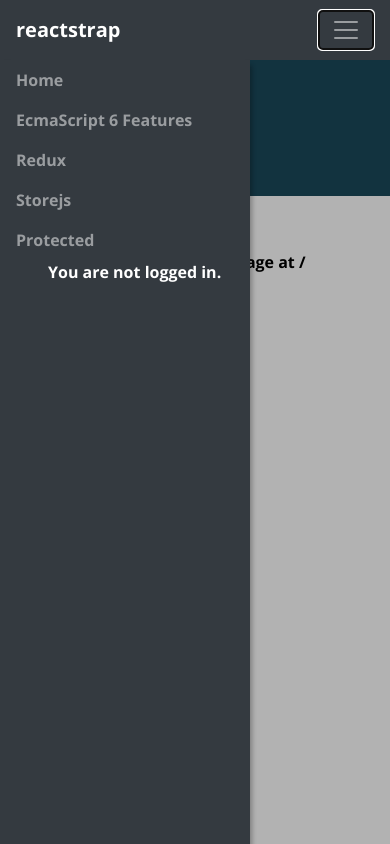
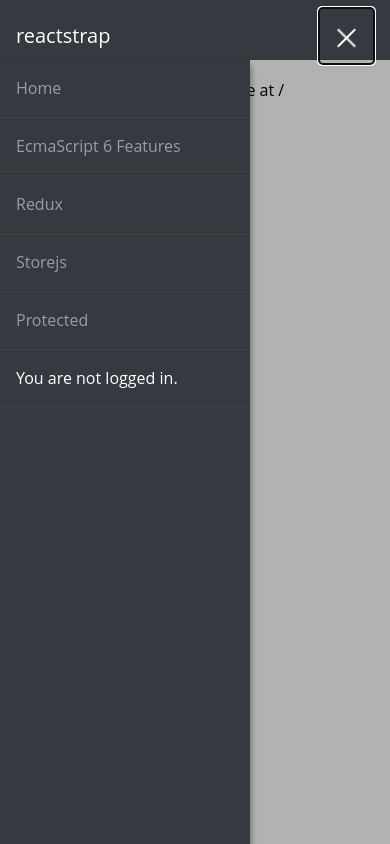
Before and after one commit to marcovui/webpack4-react-bootstrap4, a React app: page /login in a window 390 px wide. Both pictures are taken after a click on the button 346 px from the left and 30 px from the top of the page. Built offline with nearby package versions, Linux system fonts and the light colour scheme.

Commit message:
changes to navbar

```diff
--- /dev/null
+++ b/src/assets/_scss/hamburgers.scss
@@ -0,0 +1,100 @@
+$icon-color: #fff;
+
+.hamburger {
+  padding: 15px 15px;
+  display: inline-block;
+  cursor: pointer;
+  transition-property: opacity, filter;
+  transition-duration: 0.15s;
+  transition-timing-function: linear;
+  font: inherit;
+  color: inherit;
+  text-transform: none;
+  background-color: transparent;
+  border: 0;
+  margin: 0;
+  overflow: visible; }
+  .hamburger:hover {
+    opacity: 0.7; }
+  .hamburger.active:hover {
+    opacity: 0.7; }
+  .hamburger.active .hamburger-inner,
+  .hamburger.active .hamburger-inner::before,
+  .hamburger.active .hamburger-inner::after {
+    background-color: $icon-color; }
+
+.hamburger-box {
+  width: 25px;
+  height: 24px;
+  display: inline-block;
+  position: relative;
+  vertical-align: middle;
+}
+
+.hamburger-inner {
+  display: block;
+  top: 50%;
+  margin-top: -2px; }
+  .hamburger-inner, .hamburger-inner::before, .hamburger-inner::after {
+    width: 25px;
+    height: 2px;
+    background-color: $icon-color;
+    border-radius: 4px;
+    position: absolute;
+    transition-property: transform;
+    transition-duration: 0.15s;
+    transition-timing-function: ease; }
+  .hamburger-inner::before, .hamburger-inner::after {
+    content: "";
+    display: block; }
+  .hamburger-inner::before {
+    top: -10px; }
+  .hamburger-inner::after {
+    bottom: -10px; }
+
+/*
+   * 3DX
+   */
+.hamburger--3dx .hamburger-box {
+  perspective: 80px; }
+
+.hamburger--3dx .hamburger-inner {
+  transition: transform 0.15s cubic-bezier(0.645, 0.045, 0.355, 1), background-color 0s 0.1s cubic-bezier(0.645, 0.045, 0.355, 1); }
+  .hamburger--3dx .hamburger-inner::before, .hamburger--3dx .hamburger-inner::after {
+    transition: transform 0s 0.1s cubic-bezier(0.645, 0.045, 0.355, 1); }
+
+.hamburger--3dx.active .hamburger-inner {
+  background-color: transparent !important;
+  transform: rotateY(180deg); }
+  .hamburger--3dx.active .hamburger-inner::before {
+    transform: translate3d(0, 10px, 0) rotate(45deg); }
+  .hamburger--3dx.active .hamburger-inner::after {
+    transform: translate3d(0, -10px, 0) rotate(-45deg); }
+
+/*
+   * Collapse
+   */
+   .hamburger--collapse .hamburger-inner {
+    top: auto;
+    bottom: 0;
+    transition-duration: 0.13s;
+    transition-delay: 0.13s;
+    transition-timing-function: cubic-bezier(0.55, 0.055, 0.675, 0.19); }
+    .hamburger--collapse .hamburger-inner::after {
+      top: -20px;
+      transition: top 0.2s 0.2s cubic-bezier(0.33333, 0.66667, 0.66667, 1), opacity 0.1s linear; }
+    .hamburger--collapse .hamburger-inner::before {
+      transition: top 0.12s 0.2s cubic-bezier(0.33333, 0.66667, 0.66667, 1), transform 0.13s cubic-bezier(0.55, 0.055, 0.675, 0.19); }
+
+  .hamburger--collapse.active .hamburger-inner {
+    transform: translate3d(0, -10px, 0) rotate(-45deg);
+    transition-delay: 0.22s;
+    transition-timing-function: cubic-bezier(0.215, 0.61, 0.355, 1); }
+    .hamburger--collapse.active .hamburger-inner::after {
+      top: 0;
+      opacity: 0;
+      transition: top 0.2s cubic-bezier(0.33333, 0, 0.66667, 0.33333), opacity 0.1s 0.22s linear; }
+    .hamburger--collapse.active .hamburger-inner::before {
+      top: 0;
+      transform: rotate(-90deg);
+      transition: top 0.1s 0.16s cubic-bezier(0.33333, 0, 0.66667, 0.33333), transform 0.13s 0.25s cubic-bezier(0.215, 0.61, 0.355, 1); }
--- a/src/assets/_scss/styles.scss
+++ b/src/assets/_scss/styles.scss
@@ -1,14 +1,13 @@
 @import "variables";
 @import "../../../node_modules/bootstrap/scss/bootstrap";
-@import "utilities";
 
+
+// Extra
+@import "hamburgers";
+
+// Components
 @import "../../js/components/Structural/MenuNavigation/style.scss";
 @import "../../js/components/ReactParallax/style.scss";
-
-@font-face {
-  font-family: OpenSans-Bold;
-  src: url(../fonts/OpenSans-Bold.ttf);
-}
 
 body {
   font-family: OpenSans-Bold, 'Open Sans', sans-serif;
--- a/src/js/components/ReactParallax/index.jsx
+++ b/src/js/components/ReactParallax/index.jsx
@@ -10,13 +10,15 @@
 
   render() {
     const { children } = this.props;
+    const { bgImage, bgImageAlt, strength } = this.props;
+
     return (
       <div>
         {/* -----basic config-----*/}
         <Parallax
-          bgImage="/assets/images/milkyway.jpg"
-          bgImageAlt="the cat"
-          strength={600}
+          bgImage={bgImage}
+          bgImageAlt={bgImageAlt}
+          strength={strength}
         >
           <div style={{ height: '80vh' }}>
             {children}
--- a/src/js/components/structural/Header.jsx
+++ b/src/js/components/structural/Header.jsx
@@ -1,6 +1,6 @@
 import React, { Component } from 'react';
 
-class Header extends Component {
+class HeaderHero extends Component {
   constructor() {
     super();
     this.state = {};
@@ -9,15 +9,9 @@
   render() {
     const { title } = this.props;
     return (
-      <header>
-        <div className="container">
-          <h2>
-            {title}
-          </h2>
-        </div>
-      </header>
+      <div>aaa</div>
     );
   }
 }
 
-export default Header;
+export default HeaderHero;
--- a/src/js/components/structural/MenuNavigation/index.jsx
+++ b/src/js/components/structural/MenuNavigation/index.jsx
@@ -15,7 +15,7 @@
 
 const AuthButton = withRouter(
   ({ history }) => fakeAuth.isAuthenticated ? (
-    <div className="ml-5 text-white">
+    <div className="py-3 pl-3 text-white">
       {'Welcome! '}
       <button
         type="button"
@@ -28,7 +28,7 @@
       </button>
     </div>
   ) : (
-    <div className="ml-5 text-white">
+    <div className="py-3 pl-3 text-white">
       {'You are not logged in.'}
     </div>
   )
@@ -79,7 +79,12 @@
             <NavbarBrand href="/">
               {'reactstrap'}
             </NavbarBrand>
-            <NavbarToggler onClick={this.toggle} />
+            { /* <NavbarToggler onClick={this.toggle} /> */ }
+            <button className={`navbar-toggler hamburger hamburger--collapse ${classIsOpen}`} type="button" onClick={this.toggle}>
+              <span className="hamburger-box">
+                <span className="hamburger-inner" />
+              </span>
+            </button>
             <Collapse navbar className={classIsOpen}>
               <Nav className="ml-auto" navbar>
                 <NavItem>
@@ -107,8 +112,10 @@
                     {'Protected'}
                   </NavLink>
                 </NavItem>
+                <NavItem>
+                  <AuthButton />
+                </NavItem>
               </Nav>
-              <AuthButton />
             </Collapse>
           </div>
         </Navbar>
--- a/src/js/components/structural/MenuNavigation/style.scss
+++ b/src/js/components/structural/MenuNavigation/style.scss
@@ -19,6 +19,9 @@
   }
 }
 
+.navbar {
+  border-bottom: 1px solid #333;
+}
 // Large devices (desktops, 992px and up)
 @media (min-width: 992px) {
   .navbar {
@@ -30,7 +33,7 @@
     &.is-scrolling {
       height: $navbar-sm-h;
       &.bg-dark {
-        background: theme-color("dark") !important;
+        background: rgba(theme-color("dark"), .9) !important;
       }
     }
   }
@@ -47,21 +50,29 @@
   .navbar-collapse {
     position: fixed;
     top: $navbar-sm-h;
-    left: 0;
+    left: -$sidebar-w;
     width: $sidebar-w;
     height: 100vh;
     box-shadow: 2px 5px 5px rgba(0,0,0,0.3);
-    transform: translateX(-$sidebar-w);
+    transform: translateX(0);
     transition: transform .2s ease, visibility .2s ease;
     visibility: hidden;
     &.active {
-      transform: translateX(0);
+      transform: translateX($sidebar-w);
       visibility: visible;
     }
   }
-  .navbar-nav .nav-link {
-    padding-right: 1em;
-    padding-left: 1em;
+  .navbar-nav {
+    .nav-item {
+      border-bottom: 1px solid #404040;
+    }
+    .nav-link {
+      padding: 1em;
+      border-bottom: 1px solid #333;
+      &:hover {
+        background: lighten(theme-color("dark"), 1%);
+      }
+    }
   }
   .bg-dark .navbar-collapse {
     background: theme-color("dark");
--- a/src/js/components/views/Es6Features.jsx
+++ b/src/js/components/views/Es6Features.jsx
@@ -1,12 +1,12 @@
 import React from 'react';
-import Header from '../structural/Header';
+import HeaderHero from '../Structural/Header';
 
 const Es6Features = (props) => {
   const { title } = props;
   // const { subTitle } = props;
   return (
     <div>
-      <Header title={title} />
+      <HeaderHero title={title} />
       <div className="section">
         <div className="container">
           <a href="https://blog.pragmatists.com/top-10-es6-features-by-example-80ac878794bb" target="_blank" rel="noopener noreferrer" className="btn btn-link">Top 10 ES6 features by example</a>
--- a/src/js/components/views/Login.jsx
+++ b/src/js/components/views/Login.jsx
@@ -2,7 +2,7 @@
 import {
   Redirect
 } from 'react-router-dom';
-import Header from '../structural/Header';
+import HeaderHero from '../Structural/Header';
 import fakeAuth from '../auth/fakeAuth';
 
 class Login extends React.Component {
@@ -33,7 +33,7 @@
     const { subTitle } = this.props;
     return (
       <div>
-        <Header title={title} />
+        <HeaderHero title={title} />
         <div className="section">
           <div className="container">
             {subTitle}
--- a/src/js/components/views/Protected.jsx
+++ b/src/js/components/views/Protected.jsx
@@ -1,12 +1,12 @@
 import React from 'react';
-import Header from '../structural/Header';
+import HeaderHero from '../Structural/Header';
 
 const Protected = (props) => {
   const { title } = props;
   const { subTitle } = props;
   return (
     <div>
-      <Header title={title} />
+      <HeaderHero title={title} />
       <div className="section">
         <div className="container">
           {subTitle}
--- a/src/js/components/views/Redux.jsx
+++ b/src/js/components/views/Redux.jsx
@@ -1,6 +1,6 @@
 import React from 'react';
 import { NavLink } from 'react-router-dom';
-import Header from '../structural/Header';
+import HeaderHero from '../Structural/Header';
 import store from '../../redux/store/index';
 import { addArticle } from '../../redux/actions/index';
 import RouteWithSubRoutes from '../../routes/RouteWithSubRoutes';
@@ -10,7 +10,7 @@
 
 const Redux = ({ routes }) => (
   <div>
-    <Header title="Redux" />
+    <HeaderHero title="Redux" />
     <div className="section">
       <div className="container">
         <ul>
--- a/src/js/components/views/Storejs.jsx
+++ b/src/js/components/views/Storejs.jsx
@@ -1,6 +1,6 @@
 import React, { Component } from 'react';
 import store from 'store';
-import Header from '../structural/Header';
+import HeaderHero from '../Structural/Header';
 
 class Storejs extends Component {
   constructor() {
@@ -30,7 +30,7 @@
     // const { subTitle } = this.props;
     return (
       <div>
-        <Header title={title} />
+        <HeaderHero title={title} />
         <div className="section">
           <div className="container">
             <a href="https://www.npmjs.com/package/store#user-content-installation" target="_blank" rel="noopener noreferrer">npm store documentation</a>
```
Also changed, not shown: src/js/components/views/Home.jsx (+9 -3 lines).
